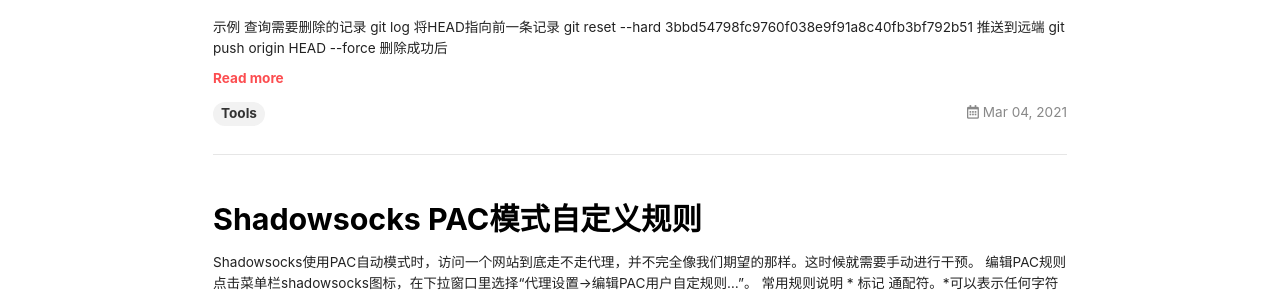
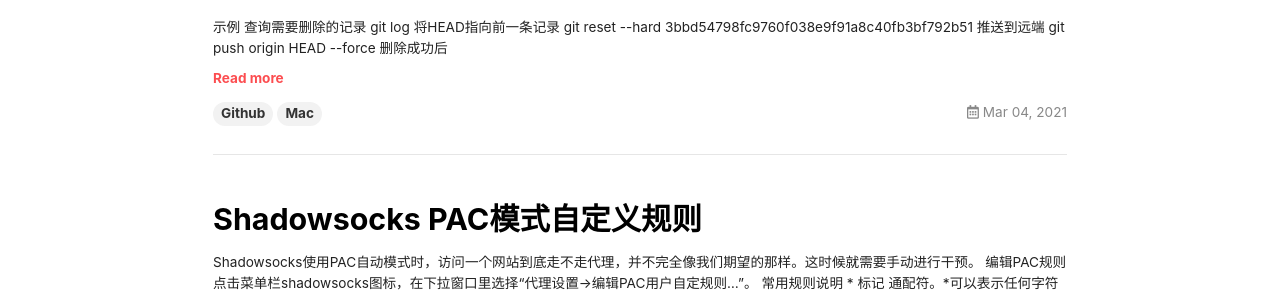
Before and after one commit to captain9911/blog, a Jekyll site: the page built from index.html, in a window 1280 px wide. Shown: the part 176-468 px from the top of the page. Built offline with Jekyll 4.4.1, drawn with Linux system fonts in a browser that asks for light colours; nearby versions of some CDN libraries; the list of posts is cut into pages by our own code.

Commit message:
修改github移除commit

```diff
--- a/_posts/2021-03-04-github-reset-commit.md
+++ b/_posts/2021-03-04-github-reset-commit.md
@@ -1,6 +1,6 @@
 ---
 title: 删除已提交到GitHub上的某次commit
-tags: Tools
+tags: Github Mac
 ---
 
 #### 示例
```
Also changed, not shown: .github/workflows/vuepress-deploy.yml (added).
